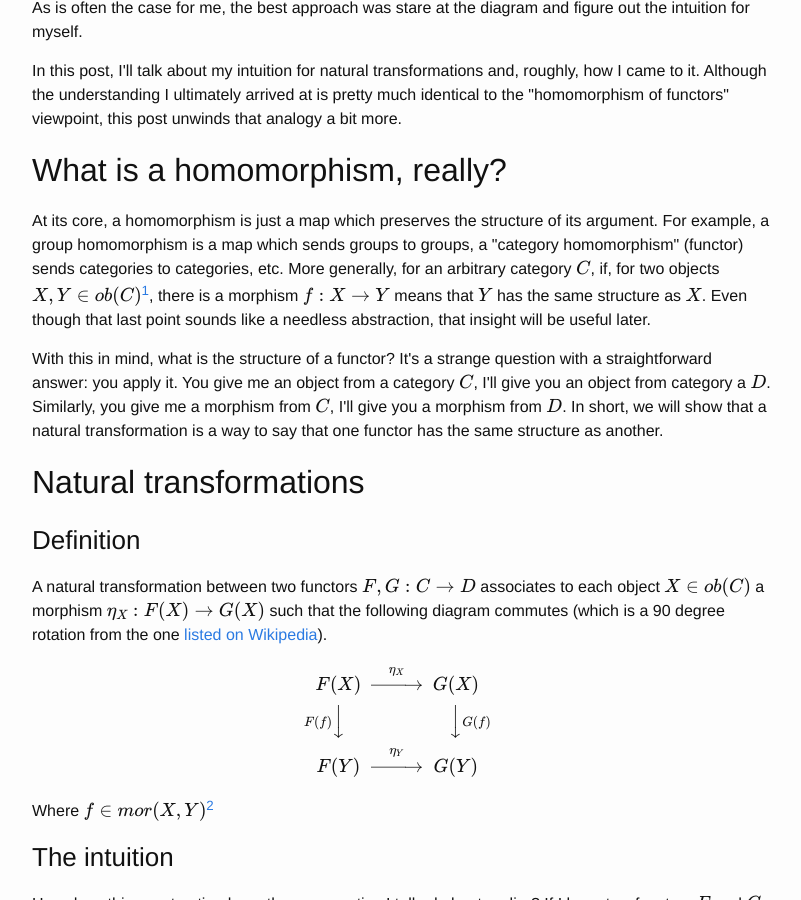
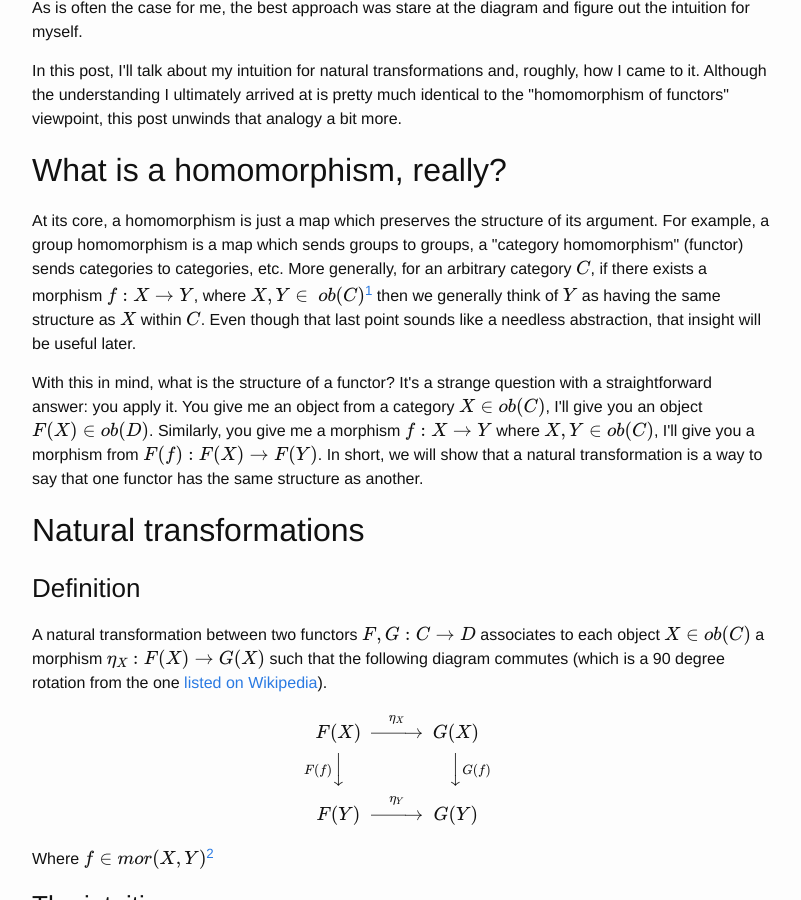
Before and after one commit to b-t-g/b-t-g.github.io, a Jekyll site: the page built from _posts/2018-04-11-understanding-natural-transformations.html, in a window 1280 px wide and 900 px high, scrolled down 441 px. Shown: the whole window, without its empty margins (238-1039 px from the left). Built offline with Jekyll 4.4.1, drawn with Linux system fonts in a browser that asks for light colours; formulas are drawn with MathJax 3.

Commit message:
Add more detail about functors.

```diff
--- a/_posts/2018-04-11-understanding-natural-transformations.html
+++ b/_posts/2018-04-11-understanding-natural-transformations.html
@@ -38,13 +38,13 @@ to the "homomorphism of functors" viewpoint, this post unwinds that analogy a bi
 <div class="outline-text-2" id="text-orgf5b294b">
 <p>
 At its core, a homomorphism is just a map which preserves the structure of its argument. For example, a group homomorphism is a map which sends groups to groups,
-a "category homomorphism" (functor) sends categories to categories, etc. More generally, for an arbitrary category \(C\), if, for two objects \(X,Y\in ob(C)\)<sup><a id="fnr.1" class="footref" href="#fn.1">1</a></sup>, there is a morphism \(f:X\to Y\)
-means that \(Y\) has the same structure as \(X\). Even though that last point sounds like a needless abstraction, that insight will be useful later.
+a "category homomorphism" (functor) sends categories to categories, etc. More generally, for an arbitrary category \(C\), if there exists a morphism \(f: X\to Y\), where \(X,Y\in\ ob(C)\)<sup><a id="fnr.1" class="footref" href="#fn.1">1</a></sup>
+then we generally think of \(Y\) as having the same structure as \(X\) within \(C\). Even though that last point sounds like a needless abstraction, that insight will be useful later.
 </p>
 
 <p>
-With this in mind, what is the structure of a functor? It's a strange question with a straightforward answer: you apply it. You give me an object from a category \(C\),
-I'll give you an object from category a \(D\). Similarly, you give me a morphism from \(C\), I'll give you a morphism from \(D\). In short, we will show that a natural
+With this in mind, what is the structure of a functor? It's a strange question with a straightforward answer: you apply it. You give me an object from a category \(X\in ob(C)\),
+I'll give you an object \(F(X)\in ob(D)\). Similarly, you give me a morphism \(f: X\to Y\) where \(X,Y\in ob(C)\), I'll give you a morphism from \(F(f): F(X)\to F(Y)\). In short, we will show that a natural
 transformation is a way to say that one functor has the same structure as another.
 </p>
 </div>
```
Also changed, not shown: src/drafts/understanding-natural-transformations.org (+4 -4 lines), 1 other file.
